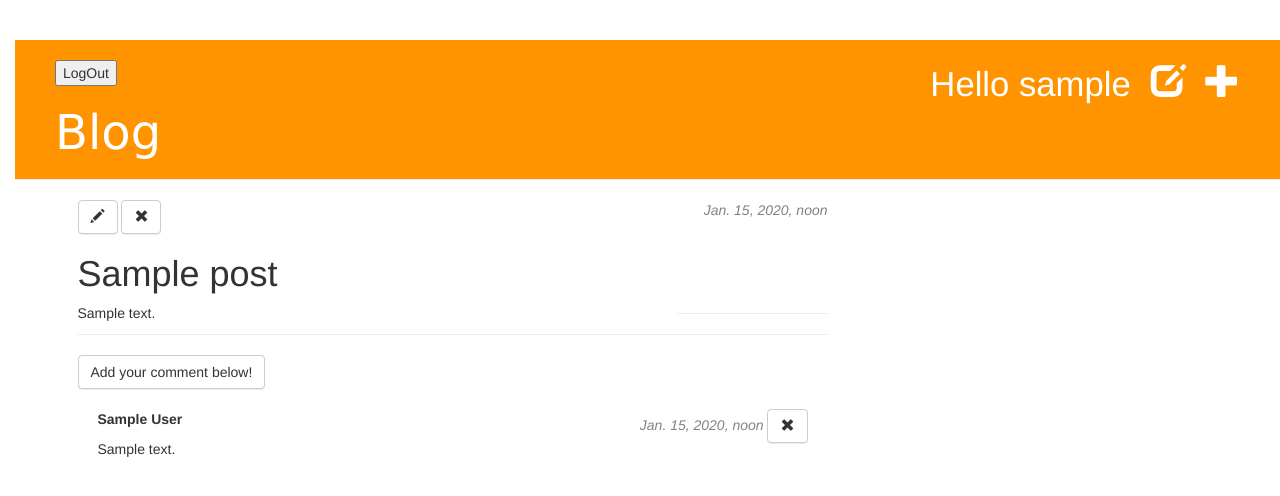
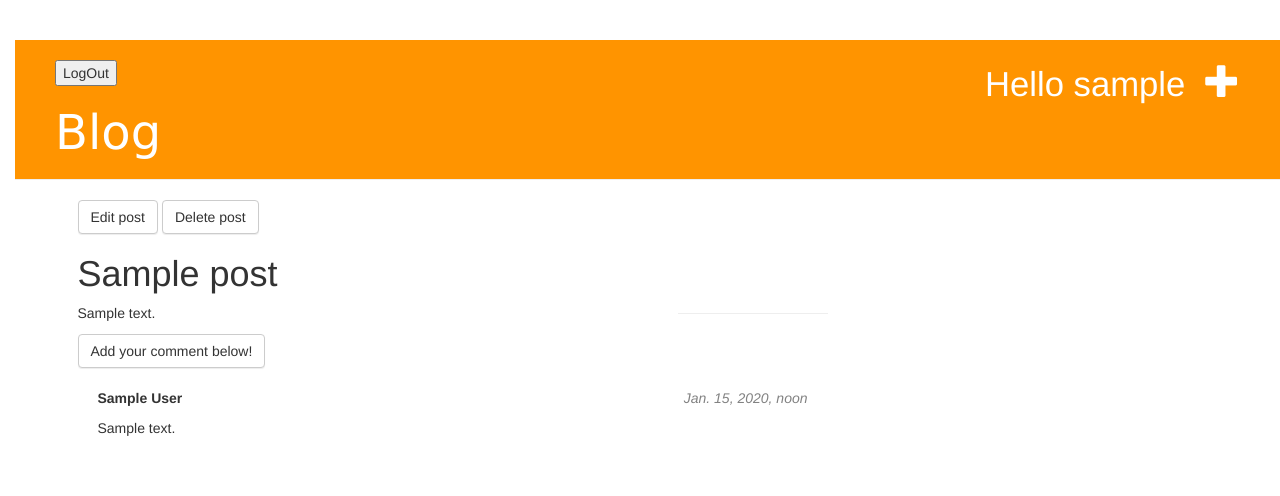
Before and after one commit to MeLeRyZ/the_blog, a Django app: page /post/1/ in a window 1280 px wide. Shown: the top 496 px of the page. Run offline with Django 3.2, Linux system fonts and the light colour scheme; a user stored in the database is signed in; tables that the repository leaves empty hold one stand-in row (values such as "Sample post"); some libraries are stand-ins or nearby versions; some web fonts are replaced.

Commit message:
Add: posts properties; delete useless features;

```diff
--- a/blog/models.py
+++ b/blog/models.py
@@ -5,14 +5,13 @@ from django.contrib.auth.models import User
 # Create your models here.
 
 class Post(models.Model):
-    author = models.ForeignKey(User, on_delete=models.CASCADE)
+    author = models.ForeignKey(settings.AUTH_USER_MODEL, on_delete=models.CASCADE)
     title  = models.CharField(max_length=200)
     text   = models.TextField()
     created_date   = models.DateTimeField(default=timezone.now)
-    published_date = models.DateTimeField(blank=True, null=True)
 
     def publish(self):
-        self.published_date = timezone.now()
+        self.created_date = timezone.now()
         self.save()
 
     def snippet(self):
--- a/blog/templates/blog/base.html
+++ b/blog/templates/blog/base.html
@@ -16,7 +16,6 @@
 		<div class = "page-header">
 		{% if user.is_authenticated %}
 			<a href="{% url 'posts:post_new' %}" class = "top-menu"><span class = "glyphicon glyphicon-plus"></span></a>
-			<a href="{% url 'posts:post_draft_list' %}" class="top-menu"><span class="glyphicon glyphicon-edit"></span></a>
 			<p class="top-menu">Hello {{ user.username }}
 				<form action="{% url 'accounts:logout' %}" method='POST'>
 					{% csrf_token %}
@@ -27,7 +26,7 @@
 			<p>You are not logged in</p>
             <a href="{% url 'accounts:login' %}" class="top-menu"><span class="glyphicon glyphicon-lock"></span></a>
 		{% endif %}
-			<h1><a href="/">Blog</a></h1>
+			<h1><a href="{% url 'posts:post_list' %}">Blog</a></h1>
 		</div>
 		<div class = "content container">
 			<div class = "row">
--- a/blog/templates/blog/post_detail.html
+++ b/blog/templates/blog/post_detail.html
@@ -2,16 +2,9 @@
 
 {% block content %}
 	<div class="post">
-		{% if post.published_date %}
-			<div class="date">
-				{{ post.published_date }}
-			</div>
-		{% else %}
-    		<a class="btn btn-default" href="{% url 'posts:post_publish' pk=post.pk %}">Publish</a>
-		{% endif %}
-		{% if user.is_authenticated %}
-			<a class="btn btn-default" href="{% url 'posts:post_edit' pk=post.pk %}"><span class="glyphicon glyphicon-pencil"></span></a>
-			<a class="btn btn-default" href="{% url 'posts:post_remove' pk=post.pk %}"><span class="glyphicon glyphicon-remove"></span></a>
+		{% if user.id == post.author_id %}
+			<a class="btn btn-default" href="{% url 'posts:post_edit' pk=post.pk %}">Edit post</a>
+			<a class="btn btn-default" href="{% url 'posts:post_remove' pk=post.pk %}">Delete post</a>
 		{% endif %}
 		<h1>{{ post.title }}</h1>
 		<div>
@@ -23,7 +16,7 @@
 
 	<hr>
 	{% if not user.is_authenticated %}
-
+		<div>
 			<a href="{% url 'accounts:signup' %}">
 				Register to make comments :)
 			</a>
@@ -31,15 +24,16 @@
 			<a href="{% url 'accounts:login' %}">
 				Or LogIn :)
 			</a>
+		</div>
 	{% endif %}
-	<hr>
+
 	<a class="btn btn-default" href="{% url 'posts:add_comment_to_post' pk=post.pk %}">Add your comment below!</a>
 
 {% for comment in post.list_comments %}
     <div class="comment">
         <div class="date">
 			{{ comment.created_date }}
-	{% if user.is_authenticated %}
+	{% if user.is_authenticated and comment.author == user.username %}
 			<a class="btn btn-default" href="{% url 'posts:comment_remove' pk=comment.pk %}"><span class="glyphicon glyphicon-remove"></span></a>
 	{% endif %}
 		</div>
--- a/blog/templates/blog/post_list.html
+++ b/blog/templates/blog/post_list.html
@@ -5,7 +5,7 @@
         <div class="post">
             <h1><a href="{% url 'posts:post_detail' pk=post.pk %}">{{ post.title }}</a></h1>
             <div class="date">
-                {{ post.published_date }}
+                {{ post.created_date }}
             </div>
             {{ post.snippet }}
             <a href="{% url 'posts:post_detail' pk=post.pk %}" class="comment">Comments: {{ post.list_comments.count }}</a>
--- a/blog/urls.py
+++ b/blog/urls.py
@@ -10,7 +10,6 @@ urlpatterns = [
     path('post/<int:pk>/edit/', views.post_edit, name='post_edit'),
     path('post/<int:pk>/publish/', views.post_publish, name='post_publish'),
     path('post/<int:pk>/remove/', views.post_remove, name='post_remove'),
-    path('drafts/', views.post_draft_list, name='post_draft_list'),
     path('post/<int:pk>/comment/', views.add_comment_to_post, name='add_comment_to_post'),
     path('comment/<int:pk>/remove', views.comment_remove, name="comment_remove"),
 
--- a/blog/views.py
+++ b/blog/views.py
@@ -1,11 +1,11 @@
 from django.shortcuts import render, get_object_or_404, redirect
 from .models import Post, Comment, User
-from .forms import PostForm, CommentForm, UserForm
+from .forms import PostForm, CommentForm
 from django.contrib.auth.decorators import login_required
 from django.utils import timezone
 
 def post_list(request):
-    posts = Post.objects.all().order_by('-published_date')
+    posts = Post.objects.all().order_by('-created_date')
     return render(request, 'blog/post_list.html', {'posts': posts})
 
 def post_detail(request, pk):
@@ -40,11 +40,6 @@ def post_edit(request, pk):
     else:
         form = PostForm(instance=post)
     return render(request, 'blog/post_edit.html', {'form': form})
-
-@login_required
-def post_draft_list(request):
-    posts = Post.objects.filter(published_date__isnull=True).order_by('created_date')
-    return render(request, 'blog/post_draft_list.html', {'posts': posts})
 
 @login_required
 def post_publish(request, pk):
```
Also changed, not shown: accounts/views.py (+4 -4 lines), blog/forms.py (+0 -7 lines), blog/templates/blog/post_draft_list.html (deleted, +0 -11 lines), blog/migrations/0008_remove_post_published_date.py (added). Lines whose indentation alone changed are shown as unchanged.
